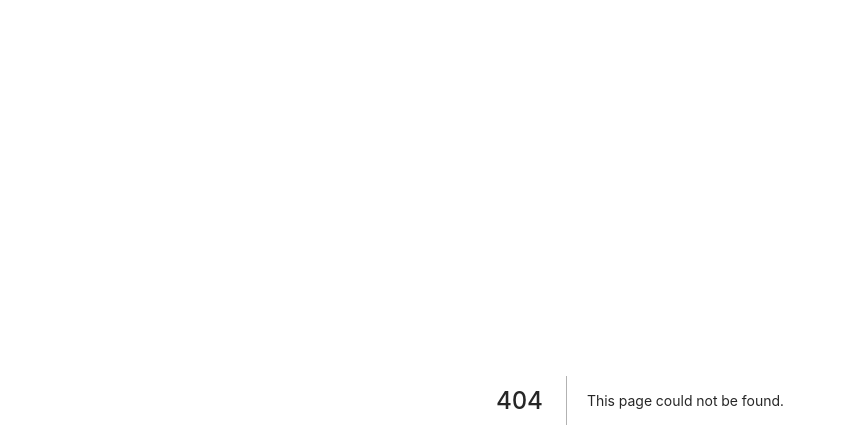
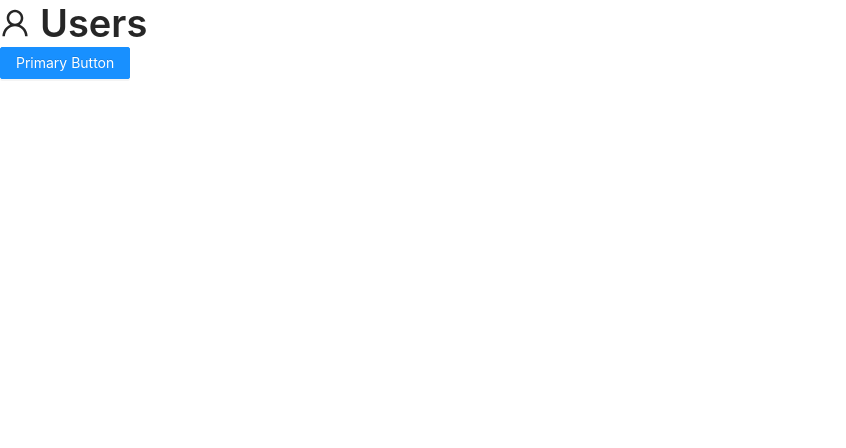
Before and after one commit to woriwori/react-storybook-toy-project, a Next.js app in the folder client/: page /users in a window 1280 px wide. Before the commit this address had no page. Shown: the top 448 px of the page, without its empty margins (0-846 px from the left). Built offline with nearby package versions, Linux system fonts and the light colour scheme.

Commit message:
add users page

```diff
--- /dev/null
+++ b/client/src/components/CommonTitle.js
@@ -0,0 +1,34 @@
+import React from 'react';
+import styled from 'styled-components';
+import { Typography } from 'antd';
+
+const StyledCommonTitle = styled.div`
+  display: flex;
+  align-items: center;
+  & > h1 {
+    margin: 0;
+  }
+`;
+const StyledIconComponent = styled.div`
+  font-size: 30px;
+  margin-right: 10px;
+`;
+
+const { Title } = Typography;
+
+const CommonTitle = ({
+  text,
+  IconComponent = null,
+  IconComponentProps = {},
+}) => {
+  return (
+    <StyledCommonTitle>
+      <StyledIconComponent>
+        <IconComponent {...IconComponentProps} />
+      </StyledIconComponent>
+      <Title>{text}</Title>
+    </StyledCommonTitle>
+  );
+};
+
+export default CommonTitle;
--- a/client/src/pages/index.js
+++ b/client/src/pages/index.js
@@ -1,10 +1,10 @@
 import React from 'react';
-import UserList from '@/UserList';
+import Users from './users';
 
 const Home = () => {
   return (
     <div>
-      <UserList />
+      <Users />
     </div>
   );
 };
--- /dev/null
+++ b/client/src/pages/users.js
@@ -0,0 +1,20 @@
+import React from 'react';
+import { Button } from 'antd';
+import { UserOutlined } from '@ant-design/icons';
+import CommonTitle from '@/CommonTitle';
+
+const TITLE_TEXT = 'Users';
+const Users = () => {
+  return (
+    <div>
+      <CommonTitle
+        text={TITLE_TEXT}
+        IconComponent={UserOutlined}
+        IconComponentProps={{ className: 'test' }}
+      />
+      <Button type="primary">Primary Button</Button>
+    </div>
+  );
+};
+
+export default Users;
```
Also changed, not shown: client/src/components/UserList.js (deleted, +0 -7 lines).
